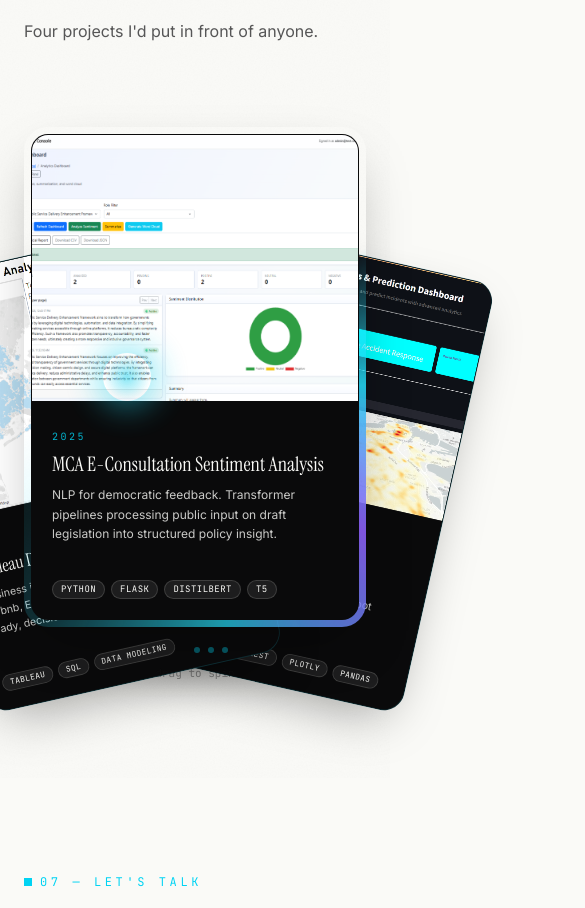
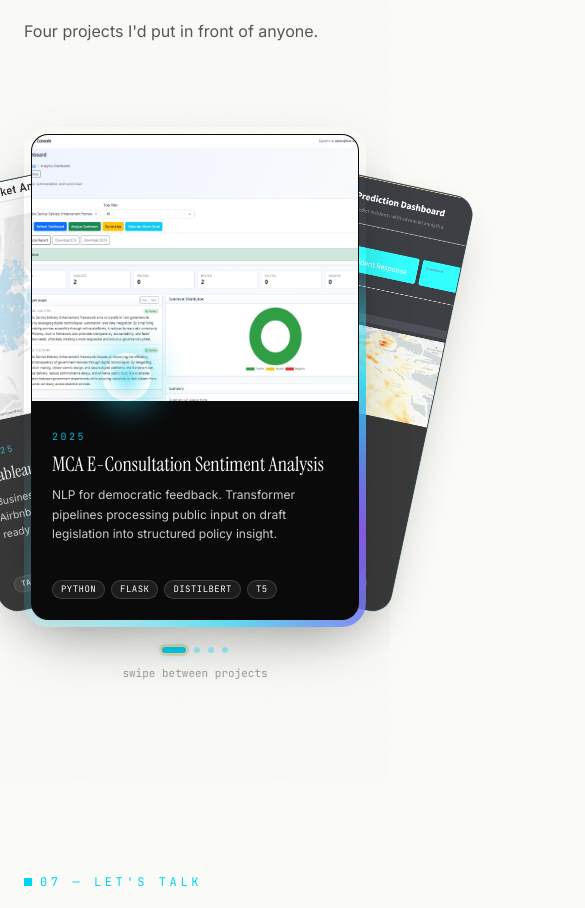
Before and after one commit to chirustark17/CHIRAG_PORTFOLIO, a React (Vite) app: page / in a window 390 px wide. Shown: the part 9620-10528 px from the top of the page, 585 px wide, since content can reach past the window. Built offline with nearby package versions, Linux system fonts and the light colour scheme.

Commit message:
Featured mobile: slot-swap carousel — cards animate between fixed slot positions
Co-Authored-By: Claude Sonnet 4.6 <noreply@anthropic.com>

```diff
--- a/src/components/mobile/SelectedWorkMobile.jsx
+++ b/src/components/mobile/SelectedWorkMobile.jsx
@@ -1,5 +1,5 @@
 import { useState, useEffect, useRef } from 'react'
-import { motion, useMotionValue, useTransform, animate } from 'framer-motion'
+import { motion, useMotionValue, animate } from 'framer-motion'
 import showcase from '../../data/showcase'
 import { SectionHeading } from '../SectionHeading'
 import { usePrefersReducedMotion } from '../../hooks/usePrefersReducedMotion'
@@ -19,26 +19,26 @@ const SHIMMER_CSS = `
   50%       { opacity: 1.0; }
 }`
 
-// Fan layout constants
 const CARD_COUNT = 4
-const FAN_SPREAD = 38        // total degrees spread across all cards
-const CARD_OFFSET_Y = 12     // px — cards further from center sit slightly lower
-const CARD_SCALE_ACTIVE = 1.0
-const CARD_SCALE_ADJACENT = 0.88
-const CARD_SCALE_BACK = 0.78
-const FAN_STEP = FAN_SPREAD / (CARD_COUNT - 1)  // ~12.67 degrees per position
 
-// useTransform input/output ranges for drag → rotation mapping
-const DRAG_RANGE = 300   // px
-const ROT_RANGE  = 15    // degrees of fan shift over DRAG_RANGE
-// px of drag needed to visually advance one card to front position
-const DRAG_PER_STEP = FAN_STEP * DRAG_RANGE / ROT_RANGE  // ~253px
+// Fixed slot positions — cards animate between these, slots themselves never move
+const SLOTS = {
+  hidden_left:  { x: -280, rotate: -20, scale: 0.72, opacity: 0   },
+  left:         { x: -95,  rotate: -12, scale: 0.85, opacity: 0.8 },
+  center:       { x: 0,    rotate: 0,   scale: 1.0,  opacity: 1   },
+  right:        { x: 95,   rotate: 12,  scale: 0.85, opacity: 0.8 },
+  hidden_right: { x: 280,  rotate: 20,  scale: 0.72, opacity: 0   },
+}
 
-// Normalize raw relative position to the range closest to 0 for circular wrapping
-function normalizeRelPos(raw) {
-  let r = ((raw % CARD_COUNT) + CARD_COUNT) % CARD_COUNT
-  if (r > CARD_COUNT / 2) r -= CARD_COUNT
-  return r
+// zIndex is kept separate — snaps immediately on slot change, never tweened
+const SLOT_Z = { hidden_left: 1, left: 2, center: 4, right: 2, hidden_right: 1 }
+
+// Circular slot assignment: rel offset 0→center, 1→right, 2→hidden_right, 3→left
+const SLOT_ORDER = ['center', 'right', 'hidden_right', 'left']
+
+function getSlot(cardIndex, activeIndex) {
+  const rel = ((cardIndex - activeIndex) % CARD_COUNT + CARD_COUNT) % CARD_COUNT
+  return SLOT_ORDER[rel]
 }
 
 // ─── CardVisual ───────────────────────────────────────────────────────────────
@@ -51,11 +51,8 @@ function CardVisual({ item, active }) {
       style={{
         position: 'relative',
         zIndex: 1,
-        // Active card: shimmer wrapper provides the border effect; suppress the static border
         borderColor: active ? 'transparent' : 'rgba(34,211,238,0.18)',
-        // Shadow lives on the wrapper for active cards (overflow:hidden would clip it otherwise)
         boxShadow: active ? undefined : '0 24px 60px -20px rgba(0,0,0,0.4)',
-        // Tighten inner radius so corners look snug against the 7px shimmer gap
         borderRadius: active ? 'calc(1.5rem - 7px)' : undefined,
       }}
     >
@@ -76,9 +73,7 @@ function CardVisual({ item, active }) {
         ) : (
           <div
             className="w-full h-full flex items-center justify-center font-serif text-2xl text-bone-50/70 p-6 text-center"
-            style={{
-              background: 'linear-gradient(135deg, rgba(34,211,238,0.18), rgba(124,58,237,0.18))',
-            }}
+            style={{ background: 'linear-gradient(135deg, rgba(34,211,238,0.18), rgba(124,58,237,0.18))' }}
           >
             {item.title}
           </div>
@@ -113,7 +108,6 @@ function CardVisual({ item, active }) {
     </article>
   )
 
-  // Peek cards (inactive) — plain card, no shimmer
   if (!active) return article
 
   // Active card — wrapped in shimmer border
@@ -122,7 +116,6 @@ function CardVisual({ item, active }) {
       className="relative w-full h-full rounded-3xl overflow-hidden"
       style={{ padding: '7px', boxShadow: '0 24px 60px -20px rgba(0,0,0,0.4)' }}
     >
-      {/* Oversized rotating div clipped to card shape — forms the traveling shimmer */}
       <div
         aria-hidden
         style={{
@@ -137,41 +130,23 @@ function CardVisual({ item, active }) {
   )
 }
 
-// ─── FanCard ──────────────────────────────────────────────────────────────────
-// Each card owns its useTransform calls — array-form so Framer uses its built-in
-// interpolate function directly, no custom JS per frame.
-function FanCard({ item, index, activeIndex, dragX, onTap, reducedMotion }) {
-  const relPos = normalizeRelPos(index - activeIndex)
-  const absPos = Math.abs(relPos)
-  const isActive = absPos === 0
-  const baseAngle = relPos * FAN_STEP
-  const baseScale = isActive ? CARD_SCALE_ACTIVE : absPos === 1 ? CARD_SCALE_ADJACENT : CARD_SCALE_BACK
-  // Active card slightly deflates as it drags away from rest
-  const scaleAway = isActive ? CARD_SCALE_ADJACENT : baseScale
-
-  const rot   = useTransform(dragX, [-DRAG_RANGE, 0, DRAG_RANGE], [baseAngle - ROT_RANGE, baseAngle, baseAngle + ROT_RANGE])
-  const scale = useTransform(dragX, [-150, 0, 150], [scaleAway, baseScale, scaleAway])
-
-  // Cards at abs >= 2 are hidden — opacity 0 prevents visible teleport on activeIndex change
-  const opacity = absPos <= 1 ? 1 : 0
-  const zIdx = CARD_COUNT - absPos
-  const ty = absPos * CARD_OFFSET_Y
+// ─── SlotCard ─────────────────────────────────────────────────────────────────
+// Pure declarative: animates to its slot whenever slotName changes.
+// No motionValues, no useTransform — Framer springs from old slot to new.
+function SlotCard({ item, slotName, isCenter, onTap, reducedMotion }) {
+  const target = reducedMotion
+    ? { x: SLOTS[slotName].x, rotate: 0, scale: SLOTS[slotName].scale, opacity: SLOTS[slotName].opacity }
+    : SLOTS[slotName]
 
   return (
     <motion.div
-      className="absolute inset-0"
-      style={{
-        rotate:      reducedMotion ? baseAngle : rot,
-        scale:       reducedMotion ? baseScale : scale,
-        translateY:  ty,
-        opacity,
-        zIndex:      zIdx,
-        transformOrigin: 'center 160%',
-        cursor: 'pointer',
-      }}
+      className="absolute inset-0 cursor-pointer"
+      style={{ zIndex: SLOT_Z[slotName] }}
+      animate={target}
+      transition={{ type: 'spring', stiffness: 380, damping: 30 }}
       onClick={onTap}
     >
-      <CardVisual item={item} active={isActive} />
+      <CardVisual item={item} active={isCenter} />
     </motion.div>
   )
 }
@@ -235,49 +210,19 @@ function Stage({
   dismissHint, reducedMotion, hintVisible, hintCycleCount,
   onFirstDrag,
 }) {
-  // dragX lives here — raw pixel offset from drag start, set directly with no multiplication
-  const dragX = useMotionValue(0)
+  // Subtle tactile pan shift of the whole stage during drag — springs back on release
+  const panX = useMotionValue(0)
 
   const didDragRef = useRef(false)
   const isDraggingRef = useRef(false)
   const pointerStartRef = useRef(null)
+  const lastDxRef = useRef(0)
   const velocityHistoryRef = useRef([])
-
-  // Glow brightens symmetrically as drag magnitude increases (array-form)
-  const glowOpacity = useTransform(dragX, [-150, 0, 150], [1.0, 0.54, 1.0])
-  const glowScale   = useTransform(dragX, [-150, 0, 150], [1.0, 0.842, 1.0])
-
-  // Animate dragX to the position where card `advance` steps away lands at front,
-  // then on complete swap activeIndex and reset dragX — visually seamless because
-  // the angles are identical: relPos*FAN_STEP + targetDx*(ROT_RANGE/DRAG_RANGE) = 0
-  function commitAdvance(advance) {
-    if (advance === 0) {
-      animate(dragX, 0, { type: 'spring', stiffness: 500, damping: 22 })
-      return
-    }
-    const targetDx  = -advance * DRAG_PER_STEP
-    const newActive = (activeIndex + advance + CARD_COUNT) % CARD_COUNT
-    animate(dragX, targetDx, {
-      type: 'spring', stiffness: 500, damping: 22,
-      onComplete: () => { setActiveIndex(newActive); dragX.set(0) },
-    })
-  }
-
-  function handleCardTap(i) {
-    if (didDragRef.current) return
-    const r = normalizeRelPos(i - activeIndex)
-    if (r === 0) {
-      const href = showcase[i]?.href
-      if (href) window.open(href, '_blank', 'noopener,noreferrer')
-      return
-    }
-    // r=1 (right card) → advance 1 forward; r=-1 (left) → advance -1 (backward)
-    commitAdvance(r)
-  }
 
   function handlePointerDown(e) {
     didDragRef.current = false
     isDraggingRef.current = false
+    lastDxRef.current = 0
     velocityHistoryRef.current = []
     pointerStartRef.current = { x: e.clientX, y: e.clientY }
     e.currentTarget.setPointerCapture(e.pointerId)
@@ -289,10 +234,8 @@ function Stage({
     const dy = e.clientY - pointerStartRef.current.y
     if (!isDraggingRef.current) {
       if (Math.abs(dx) < 5 && Math.abs(dy) < 5) return
-      // Cancel if gesture is primarily vertical
       if (Math.abs(dy) > Math.abs(dx) * 1.5) {
         pointerStartRef.current = null
-        dragX.set(0)
         return
       }
       isDraggingRef.current = true
@@ -300,8 +243,9 @@ function Stage({
       dismissHint()
       onFirstDrag()
     }
-    // Raw pixels — no multiplication; useTransform in FanCard handles the mapping
-    dragX.set(dx)
+    lastDxRef.current = dx
+    // Subtle whole-stage shift gives tactile connection to finger
+    panX.set(dx * 0.15)
     const now = Date.now()
     velocityHistoryRef.current.push({ x: e.clientX, t: now })
     velocityHistoryRef.current = velocityHistoryRef.current.filter(p => now - p.t < 100)
@@ -310,22 +254,27 @@ function Stage({
   function handlePointerUp() {
     if (!pointerStartRef.current) return
     pointerStartRef.current = null
+    // Always spring pan back to rest
+    animate(panX, 0, { type: 'spring', stiffness: 500, damping: 25 })
     if (!isDraggingRef.current) { isDraggingRef.current = false; return }
     isDraggingRef.current = false
+
     const history = velocityHistoryRef.current
     const velocityX = history.length >= 2
       ? (history[history.length - 1].x - history[0].x) /
         Math.max(1, history[history.length - 1].t - history[0].t) * 1000
       : 0
     velocityHistoryRef.current = []
-    const dx = dragX.get()
-    // Velocity takes priority over displacement for flick detection
+    const dx = lastDxRef.current
+    lastDxRef.current = 0
+
+    // Velocity takes priority; displacement is fallback
     let advance = 0
-    if      (velocityX >  200) advance = -1
-    else if (velocityX < -200) advance =  1
-    else if (dx >  60)         advance = -1
-    else if (dx < -60)         advance =  1
-    commitAdvance(advance)
+    if      (velocityX < -300 || dx < -50) advance =  1
+    else if (velocityX >  300 || dx >  50) advance = -1
+    if (advance !== 0) {
+      setActiveIndex(i => (i + advance + CARD_COUNT) % CARD_COUNT)
+    }
   }
 
   return (
@@ -341,46 +290,60 @@ function Stage({
       onPointerMove={reducedMotion ? undefined : handlePointerMove}
       onPointerUp={reducedMotion ? undefined : handlePointerUp}
       onPointerCancel={reducedMotion ? undefined : handlePointerUp}
-      aria-label="Featured projects fan deck"
+      aria-label="Featured projects carousel"
       aria-roledescription="carousel"
       tabIndex={0}
       onKeyDown={(e) => {
         if (reducedMotion) return
-        if (e.key === 'ArrowLeft')  { e.preventDefault(); handleCardTap((activeIndex + 1) % CARD_COUNT) }
-        if (e.key === 'ArrowRight') { e.preventDefault(); handleCardTap((activeIndex - 1 + CARD_COUNT) % CARD_COUNT) }
+        if (e.key === 'ArrowLeft')  { e.preventDefault(); setActiveIndex(i => (i + 1) % CARD_COUNT) }
+        if (e.key === 'ArrowRight') { e.preventDefault(); setActiveIndex(i => (i - 1 + CARD_COUNT) % CARD_COUNT) }
       }}
     >
-      {/* Ambient cyan glow — brightens with drag magnitude */}
+      {/* Ambient cyan glow — fixed at center */}
       {!reducedMotion && (
-        <motion.div
+        <div
           aria-hidden
           className="absolute pointer-events-none rounded-full"
           style={{
-            scale: glowScale,
-            opacity: glowOpacity,
             width: 380,
             height: 380,
             top: 'calc(50% - 190px)',
             left: 'calc(50% - 190px)',
-            background: 'radial-gradient(circle, rgba(34,211,238,0.65) 0%, rgba(34,211,238,0.15) 45%, transparent 70%)',
+            background: 'radial-gradient(circle, rgba(34,211,238,0.55) 0%, rgba(34,211,238,0.12) 45%, transparent 70%)',
             filter: 'blur(24px)',
+            opacity: 0.65,
             zIndex: 0,
           }}
         />
       )}
 
-      {/* All 4 cards rendered simultaneously, each driven by the shared dragX */}
-      {showcase.map((item, i) => (
-        <FanCard
-          key={i}
-          item={item}
-          index={i}
-          activeIndex={activeIndex}
-          dragX={dragX}
-          onTap={() => handleCardTap(i)}
-          reducedMotion={reducedMotion}
-        />
-      ))}
+      {/* Pan wrapper — applies subtle whole-stage shift during drag */}
+      <motion.div className="absolute inset-0" style={{ x: panX }}>
+        {showcase.map((item, i) => {
+          const slotName = getSlot(i, activeIndex)
+          const isCenter = slotName === 'center'
+          return (
+            <SlotCard
+              key={i}
+              item={item}
+              slotName={slotName}
+              isCenter={isCenter}
+              reducedMotion={reducedMotion}
+              onTap={() => {
+                if (didDragRef.current) return
+                if (isCenter) {
+                  const href = showcase[i]?.href
+                  if (href) window.open(href, '_blank', 'noopener,noreferrer')
+                } else if (slotName === 'left') {
+                  setActiveIndex(i => (i - 1 + CARD_COUNT) % CARD_COUNT)
+                } else if (slotName === 'right') {
+                  setActiveIndex(i => (i + 1) % CARD_COUNT)
+                }
+              }}
+            />
+          )
+        })}
+      </motion.div>
 
       {hintVisible && !reducedMotion && <SwipeHint cycle={hintCycleCount} />}
     </div>
@@ -461,7 +424,7 @@ export default function SelectedWorkMobile() {
           style={{ fontSize: 11, opacity: 0.4, marginTop: -8 }}
           aria-hidden
         >
-          drag to spin
+          swipe between projects
         </p>
       )}
 
```
